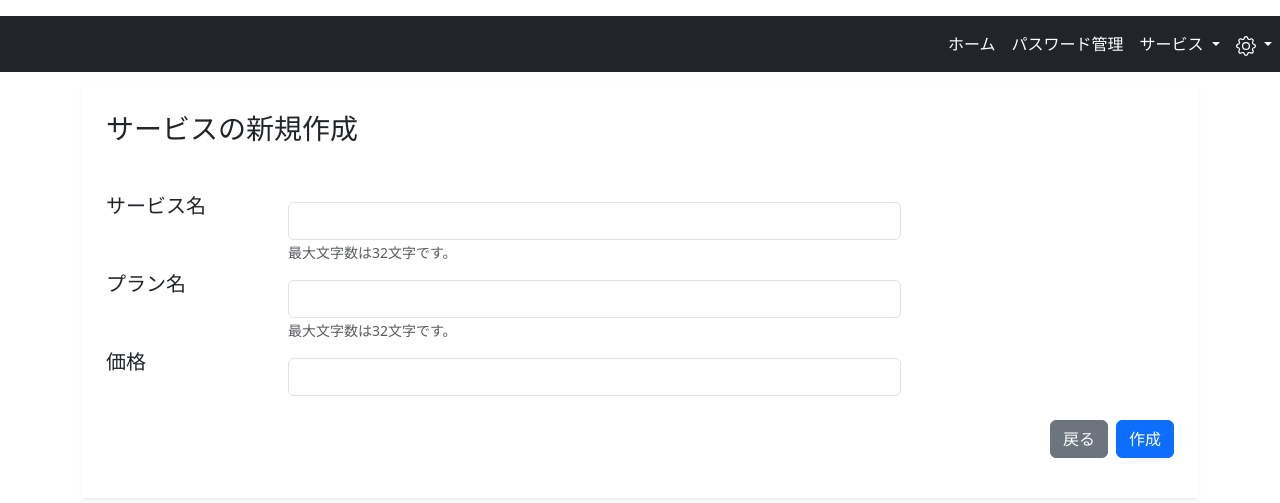
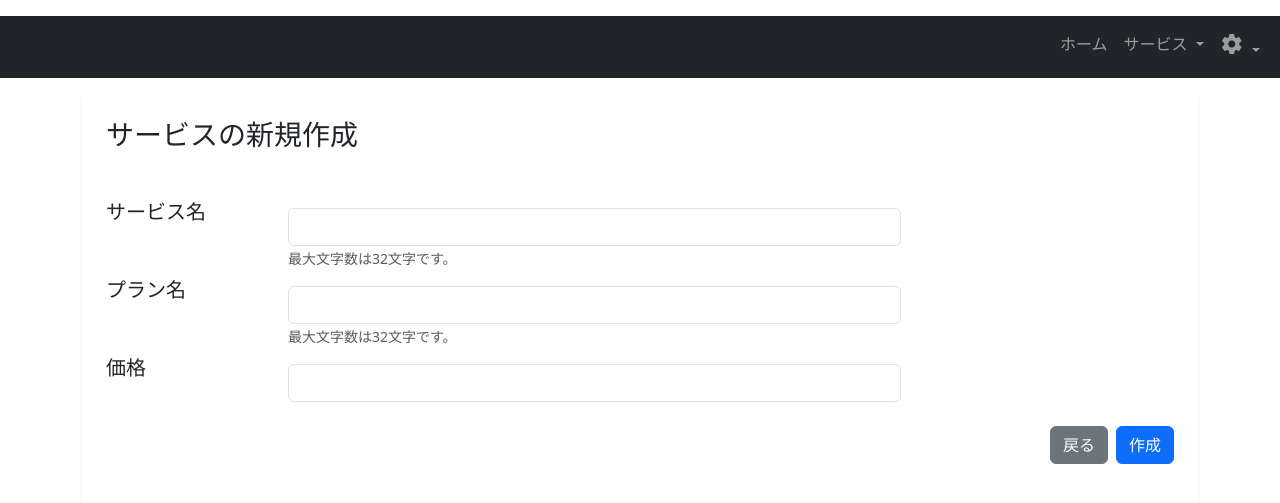
Before and after one commit to cobaemon/Omcen, a Django app: page /omcen/admin/create_service in a window 1280 px wide. Shown: the top 503 px of the page. Run offline with Django 3.2, Linux system fonts and the light colour scheme; some libraries are stand-ins or nearby versions.

Commit message:
navbarリファクタ

```diff
--- a/omcen/forms.py
+++ b/omcen/forms.py
@@ -1,6 +1,6 @@
 from django import forms
 
-from omcen.models import ServiceGroup
+from omcen.models import ServiceGroup, Service
 
 
 #  管理画面: サービス検索
@@ -18,6 +18,13 @@ class CreateServiceForm(forms.ModelForm):
     plan_name = forms.CharField(label='プラン名', max_length=32, required=True, help_text='最大文字数は32文字です。')
     price = forms.IntegerField(label='価格', required=True)
 
+    def clean_service_name(self):
+        if self.cleaned_data['service_name']:
+            if not Service.objects.filter(service_name=self.cleaned_data['service_name']).exists():
+                raise forms.ValidationError('同じサービス名が存在します。')
+
+        return self.cleaned_data['service_name']
+
     def clean_price(self):
         price = self.cleaned_data.get('price')
         if price < 0:
--- a/omcen/views.py
+++ b/omcen/views.py
@@ -1,3 +1,4 @@
+from django.db import transaction
 from django.urls import reverse_lazy
 from django.views.generic import ListView, CreateView
 from django.contrib import messages
@@ -46,14 +47,16 @@ class CreateService(CreateView):
 
     def form_valid(self, form):
         # サービスを追加する場合、最低でも1つプランをセットする
-        service = Service.objects.create(service_name=form.cleaned_data['service_name'])
-        plan = Plan.objects.create(service_name=service,
-                                   plan_name=form.cleaned_data['plan_name'],
-                                   price=form.cleaned_data['price'])
+        with transaction.atomic():
+            service = Service.objects.create(service_name=form.cleaned_data['service_name'])
+            plan = Plan.objects.create(service=service,
+                                       plan_name=form.cleaned_data['plan_name'],
+                                       price=form.cleaned_data['price'])
 
-        form.instance.service = service
-        form.instance.plan = plan
-        form.instance.is_active = False
+        if not all([service, plan]):
+            form.instance.service = service
+            form.instance.plan = plan
+            form.instance.is_active = False
 
         return super().form_valid(form)
 
--- a/templates/omcen/base.html
+++ b/templates/omcen/base.html
@@ -9,50 +9,48 @@
     <meta name="viewport" content="width=device-width, initial-scale=1">
     <link href="https://cdn.jsdelivr.net/npm/bootstrap@5.0.0-beta1/dist/css/bootstrap.min.css" rel="stylesheet"
           integrity="sha384-giJF6kkoqNQ00vy+HMDP7azOuL0xtbfIcaT9wjKHr8RbDVddVHyTfAAsrekwKmP1" crossorigin="anonymous">
+    <link href="https://fonts.googleapis.com/icon?family=Material+Icons" rel="stylesheet">
     <link rel="stylesheet" type="text/css" href="{% static 'bootstrap.css' %}"/>
     <title>{% block head_title %}{{ self.page_name }}{% endblock %}</title>
     {% block head_css %}
     {% endblock %}
 </head>
 <body>
+
 <nav class="navbar navbar-expand-lg navbar-dark bg-dark mt-3 mb-3">
+    <div class="container-fluid">
+        <a class="navbar-brand" href="#"></a>
 
-    <a class="navbar-brand text-white" href="#">{% block body_title %}{% endblock %}</a>
-    <button class="navbar-toggler" type="button" data-bs-toggle="collapse" data-bs-target="#navbarTogglerDemo01"
-            aria-controls="navbarTogglerDemo01" aria-expanded="false" aria-label="Toggle navigation">
+        <button class="navbar-toggler" type="button" data-bs-toggle="collapse" data-bs-target="#navbarSupportedContent"
+                aria-controls="navbarSupportedContent" aria-expanded="false" aria-label="Toggle navigation">
           <span class="navbar-toggler-icon"></span>
         </button>
         <div class="collapse navbar-collapse" id="navbarSupportedContent">
-        <ul class="navbar-nav ms-auto">
+            <ul class="navbar-nav ms-auto mb-2 mb-lg-0">
                 <li class="nav-item">
-                <a class="nav-link active" href="#">{% trans "ホーム" %}</a>
+                    <a class="nav-link" href="#">{% trans "ホーム" %}</a>
                 </li>
-            <li class="nav-item">
-                <a class="nav-link active" href="#">{% trans "パスワード管理" %}</a>
-            </li>
+
                 <li class="nav-item dropdown">
-                <a class="nav-link dropdown-toggle active" href="#" id="navbarDropdown1" role="button"
+                  <a class="nav-link dropdown-toggle" href="#" id="navbarDropdown1" role="button"
                      data-bs-toggle="dropdown" aria-expanded="false">
                     {% trans "サービス" %}
                   </a>
-                <ul class="dropdown-menu dropdown-menu-end" aria-labelledby="navbarDropdown1">
-                    <li><a class="dropdown-item" href="#">
-                        {% trans "パスワード管理" %}</a></li>
+                  <ul class="dropdown-menu" aria-labelledby="navbarDropdown1">
+                    <li><a class="dropdown-item" href="#">{% trans "パスワード管理" %}</a></li>
+                    <li><hr class="dropdown-divider"></li>
+                    <li><a class="dropdown-item" href="#">{% trans "サービス一覧" %}</a></li>
                   </ul>
                 </li>
+
                 <li class="nav-item dropdown">
-                <a class="nav-link dropdown-toggle active" href="#" id="navbarDropdown2" role="button"
+                    <a class="nav-link dropdown-toggle" href="#" id="navbarDropdown2" role="button"
                        data-bs-toggle="dropdown" aria-expanded="false">
-                    <svg xmlns="http://www.w3.org/2000/svg" width="20" height="20" fill="currentColor"
-                         class="bi bi-gear" viewBox="0 0 16 16">
-                        <path d="M8 4.754a3.246 3.246 0 1 0 0 6.492 3.246 3.246 0 0 0 0-6.492zM5.754 8a2.246 2.246 0 1 1 4.492 0 2.246 2.246 0 0 1-4.492 0z"/>
-                        <path d="M9.796 1.343c-.527-1.79-3.065-1.79-3.592 0l-.094.319a.873.873 0 0 1-1.255.52l-.292-.16c-1.64-.892-3.433.902-2.54 2.541l.159.292a.873.873 0 0 1-.52 1.255l-.319.094c-1.79.527-1.79 3.065 0 3.592l.319.094a.873.873 0 0 1 .52 1.255l-.16.292c-.892 1.64.901 3.434 2.541 2.54l.292-.159a.873.873 0 0 1 1.255.52l.094.319c.527 1.79 3.065 1.79 3.592 0l.094-.319a.873.873 0 0 1 1.255-.52l.292.16c1.64.893 3.434-.902 2.54-2.541l-.159-.292a.873.873 0 0 1 .52-1.255l.319-.094c1.79-.527 1.79-3.065 0-3.592l-.319-.094a.873.873 0 0 1-.52-1.255l.16-.292c.893-1.64-.902-3.433-2.541-2.54l-.292.159a.873.873 0 0 1-1.255-.52l-.094-.319zm-2.633.283c.246-.835 1.428-.835 1.674 0l.094.319a1.873 1.873 0 0 0 2.693 1.115l.291-.16c.764-.415 1.6.42 1.184 1.185l-.159.292a1.873 1.873 0 0 0 1.116 2.692l.318.094c.835.246.835 1.428 0 1.674l-.319.094a1.873 1.873 0 0 0-1.115 2.693l.16.291c.415.764-.42 1.6-1.185 1.184l-.291-.159a1.873 1.873 0 0 0-2.693 1.116l-.094.318c-.246.835-1.428.835-1.674 0l-.094-.319a1.873 1.873 0 0 0-2.692-1.115l-.292.16c-.764.415-1.6-.42-1.184-1.185l.159-.291A1.873 1.873 0 0 0 1.945 8.93l-.319-.094c-.835-.246-.835-1.428 0-1.674l.319-.094A1.873 1.873 0 0 0 3.06 4.377l-.16-.292c-.415-.764.42-1.6 1.185-1.184l.292.159a1.873 1.873 0 0 0 2.692-1.115l.094-.319z"/>
-                    </svg>
+                    <span class="material-icons">settings</span>
                     </a>
-                <ul class="dropdown-menu dropdown-menu-end" aria-labelledby="navbarDropdown2">
+                    <ul class="dropdown-menu" aria-labelledby="navbarDropdown2">
                         <li><a class="dropdown-item" href="#">{% trans "マイページ" %}</a></li>
-                    <li><a class="dropdown-item" href="#">{% trans "設定"
-                        %}</a></li>
+                        <li><a class="dropdown-item" href="#">{% trans "設定" %}</a></li>
                         <li>
                             <hr class="dropdown-divider">
                         </li>
@@ -70,7 +68,9 @@
                 </li>
             </ul>
         </div>
+    </div>
 </nav>
+
 
 <div class="container">
 
```
Lines whose indentation alone changed are shown as unchanged.
